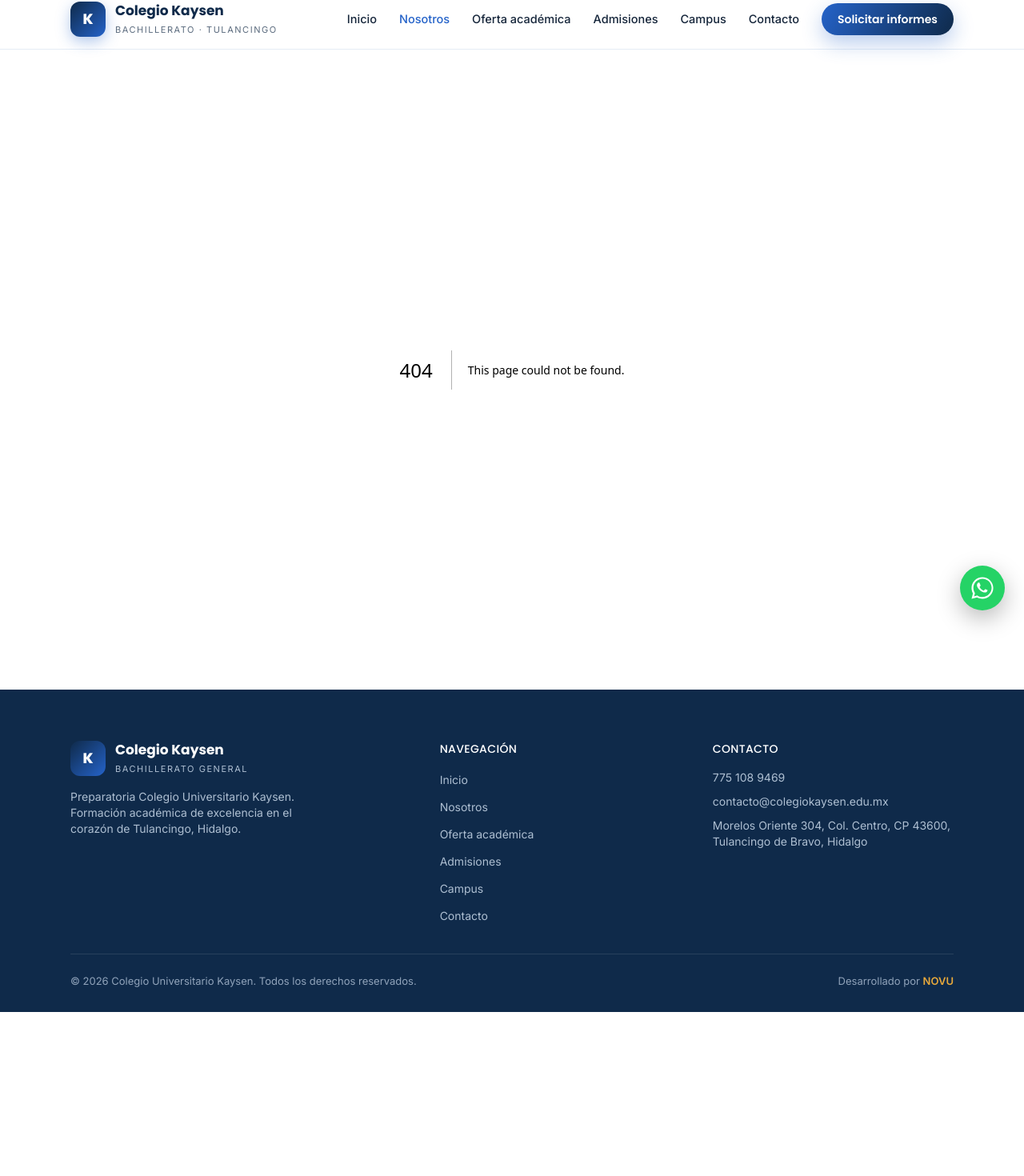
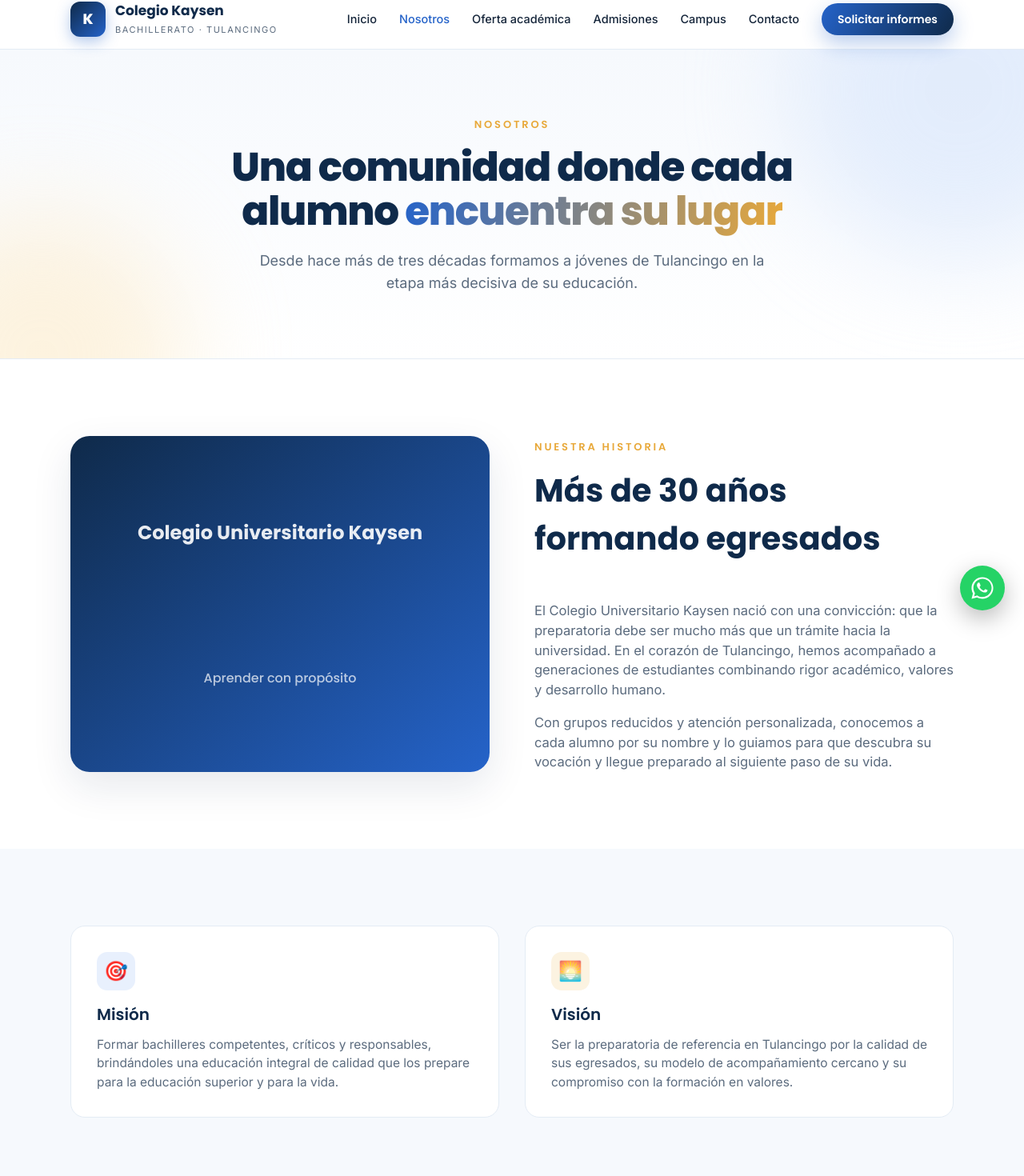
Before and after one commit to novumarketing/kaysen-web, a Next.js app: page /nosotros in a window 1280 px wide. Before the commit this address had no page. Shown: the part 13-1483 px from the top of the page at 80% size. Before the commit the page ends 1278 px from the top, so only its background shows below. Built offline with nearby package versions, Linux system fonts and the light colour scheme.

Commit message:
Add /nosotros page

```diff
--- /dev/null
+++ b/app/nosotros/page.tsx
@@ -0,0 +1,78 @@
+import type { Metadata } from "next";
+import { PageHero, SectionHead, StatsBar, CtaBand } from "@/components/ui";
+import { WA_VISIT } from "@/components/site";
+
+export const metadata: Metadata = {
+  title: "Nosotros",
+  description: "Conoce la historia, misión y valores del Colegio Universitario Kaysen, preparatoria de excelencia en Tulancingo, Hidalgo.",
+};
+
+const valores = [
+  { icon: "📖", title: "Compromiso académico", desc: "Buscamos la excelencia y el esfuerzo constante en cada alumno." },
+  { icon: "🤝", title: "Respeto", desc: "Una comunidad sana donde cada persona es valorada." },
+  { icon: "💡", title: "Pensamiento crítico", desc: "Formamos jóvenes que cuestionan, analizan y proponen." },
+  { icon: "🫶", title: "Responsabilidad", desc: "Hábitos y valores que acompañan al alumno toda la vida." },
+];
+
+export default function Nosotros() {
+  return (
+    <main>
+      <PageHero kicker="Nosotros" title={<>Una comunidad donde cada alumno <span className="grad-text">encuentra su lugar</span></>}
+        sub="Desde hace más de tres décadas formamos a jóvenes de Tulancingo en la etapa más decisiva de su educación." />
+
+      <section className="py-20 md:py-24">
+        <div className="wrap grid items-center gap-14 md:grid-cols-2">
+          <div className="relative h-[420px] overflow-hidden rounded-3xl bg-gradient-to-br from-navy to-blue shadow-soft">
+            <div className="grid h-full place-items-center p-8 text-center font-display text-2xl font-bold text-white/90">
+              Colegio Universitario Kaysen<br /><span className="mt-2 text-base font-medium text-white/70">Aprender con propósito</span>
+            </div>
+          </div>
+          <div>
+            <SectionHead kicker="Nuestra historia" title="Más de 30 años formando egresados" />
+            <p className="text-[16.5px] text-muted">El Colegio Universitario Kaysen nació con una convicción: que la preparatoria debe ser mucho más que un trámite hacia la universidad. En el corazón de Tulancingo, hemos acompañado a generaciones de estudiantes combinando rigor académico, valores y desarrollo humano.</p>
+            <p className="mt-4 text-[16.5px] text-muted">Con grupos reducidos y atención personalizada, conocemos a cada alumno por su nombre y lo guiamos para que descubra su vocación y llegue preparado al siguiente paso de su vida.</p>
+          </div>
+        </div>
+      </section>
+
+      <section className="bg-bg-2 py-20 md:py-24">
+        <div className="wrap grid gap-8 md:grid-cols-2">
+          <div className="rounded-xl2 border border-line bg-white p-8">
+            <div className="mb-4 grid h-12 w-12 place-items-center rounded-[13px] bg-blue-soft text-2xl">🎯</div>
+            <h3 className="font-display text-xl font-semibold text-navy">Misión</h3>
+            <p className="mt-3 text-[15.5px] text-muted">Formar bachilleres competentes, críticos y responsables, brindándoles una educación integral de calidad que los prepare para la educación superior y para la vida.</p>
+          </div>
+          <div className="rounded-xl2 border border-line bg-white p-8">
+            <div className="mb-4 grid h-12 w-12 place-items-center rounded-[13px] bg-gold-soft text-2xl">🌅</div>
+            <h3 className="font-display text-xl font-semibold text-navy">Visión</h3>
+            <p className="mt-3 text-[15.5px] text-muted">Ser la preparatoria de referencia en Tulancingo por la calidad de sus egresados, su modelo de acompañamiento cercano y su compromiso con la formación en valores.</p>
+          </div>
+        </div>
+      </section>
+
+      <section className="py-20 md:py-24">
+        <div className="wrap">
+          <SectionHead center kicker="Nuestros valores" title="Lo que vivimos cada día en el aula" />
+          <div className="grid gap-6 sm:grid-cols-2 lg:grid-cols-4">
+            {valores.map((v) => (
+              <div key={v.title} className="rounded-xl2 border border-line bg-white p-7 text-center">
+                <div className="mx-auto mb-4 grid h-14 w-14 place-items-center rounded-[15px] bg-gradient-to-br from-blue to-navy text-2xl text-white">{v.icon}</div>
+                <h3 className="font-display text-[17px] font-semibold text-navy">{v.title}</h3>
+                <p className="mt-2 text-[14px] text-muted">{v.desc}</p>
+              </div>
+            ))}
+          </div>
+        </div>
+      </section>
+
+      <StatsBar items={[
+        { n: "30+", l: "Años de trayectoria" },
+        { n: "18:1", l: "Alumnos por docente" },
+        { n: "200+", l: "Egresados acompañados" },
+        { n: "100%", l: "Validez oficial SEP" },
+      ]} />
+
+      <CtaBand title="Conoce nuestra comunidad de cerca" sub="Te invitamos a una visita guiada para vivir el ambiente Kaysen." href={WA_VISIT} label="Agendar una visita" />
+    </main>
+  );
+}
```
